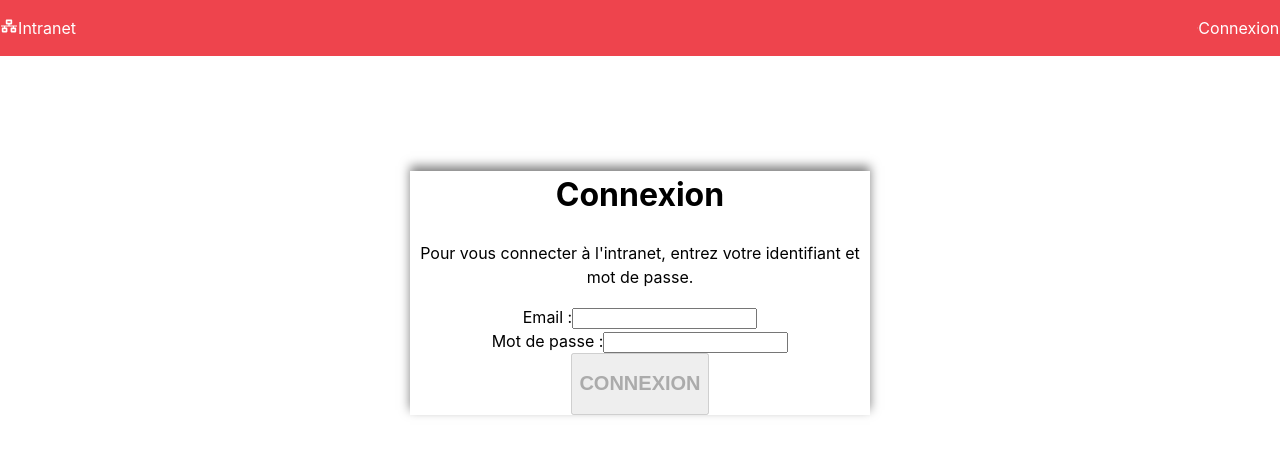
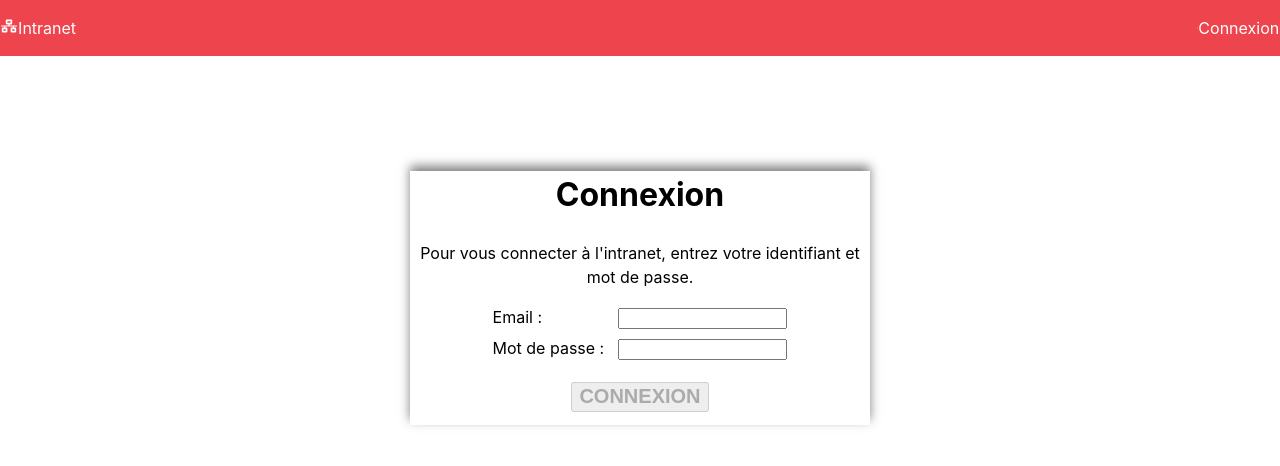
Before and after one commit to AnthonyDos/frontend_collaborateurs_tp, a React (Vite) app: page / in a window 1280 px wide. Shown: the top 466 px of the page. Built offline with nearby package versions, Linux system fonts and the light colour scheme.

Commit message:
finition du css

```diff
--- a/src/assets/css/home/home.css
+++ b/src/assets/css/home/home.css
@@ -3,3 +3,28 @@
     margin: 9% auto;
     box-shadow: 0px -5px 10px 0px rgba(0, 0, 0, 0.5);
 }
+
+.input_login {
+    display: flex;
+    align-items: baseline;
+    justify-content: space-between;
+    width: 64%;
+    margin: 1% auto;
+}
+
+.label_login {
+    width: 50%;
+    text-align: start;
+}
+
+.container_btn_login {
+    display: flex;
+    margin-bottom: 2%;
+}
+
+button.btn_connexion {
+    display: flex;
+    align-items: center;
+    height: 30px;
+    margin: 3% auto;
+}
--- a/src/components/FormLogin.jsx
+++ b/src/components/FormLogin.jsx
@@ -48,15 +48,16 @@ const FormLogin = () => {
     }
     return(
         <form className="container_form_login">
-            <div>
+            <div className="title_login">
                 <h1>Connexion</h1>
                 <span></span>
                 <p>Pour vous connecter à l'intranet, entrez votre identifiant et mot de passe.</p>
             </div>
-            <div>
-                <div>
-                    <label htmlFor="email">Email :</label>
+            <div className="container_input_login">
+                <div className="input_login">
+                    <label className="label_login" htmlFor="email">Email :</label>
                     <input
+                        className="input_login"
                         id="email"
                         type="email"
                         value={email}
@@ -66,9 +67,10 @@ const FormLogin = () => {
                     />
                     <span>{errorEmail}</span>
                 </div>
-                <div>
-                    <label htmlFor="password">Mot de passe :</label>
+                <div className="input_login">
+                    <label className="label_login" htmlFor="password">Mot de passe :</label>
                     <input
+                        className="input_login"
                         id="password"
                         type="password"
                         value={password}
@@ -79,12 +81,15 @@ const FormLogin = () => {
                     <span>{errorPassword}</span>
                 </div>
             </div>
+            <div className="container_btn_login">
                 <button
+                    className="btn_connexion"
                     disabled={disabledBtn}
                     onClick={(e)=> handleSubmit(e)}
                 >
                         <h2>CONNEXION</h2>
                 </button>
+            </div>
             <span>{errorLogin}</span>
         </form>
     )
```
Lines whose indentation alone changed are shown as unchanged.
